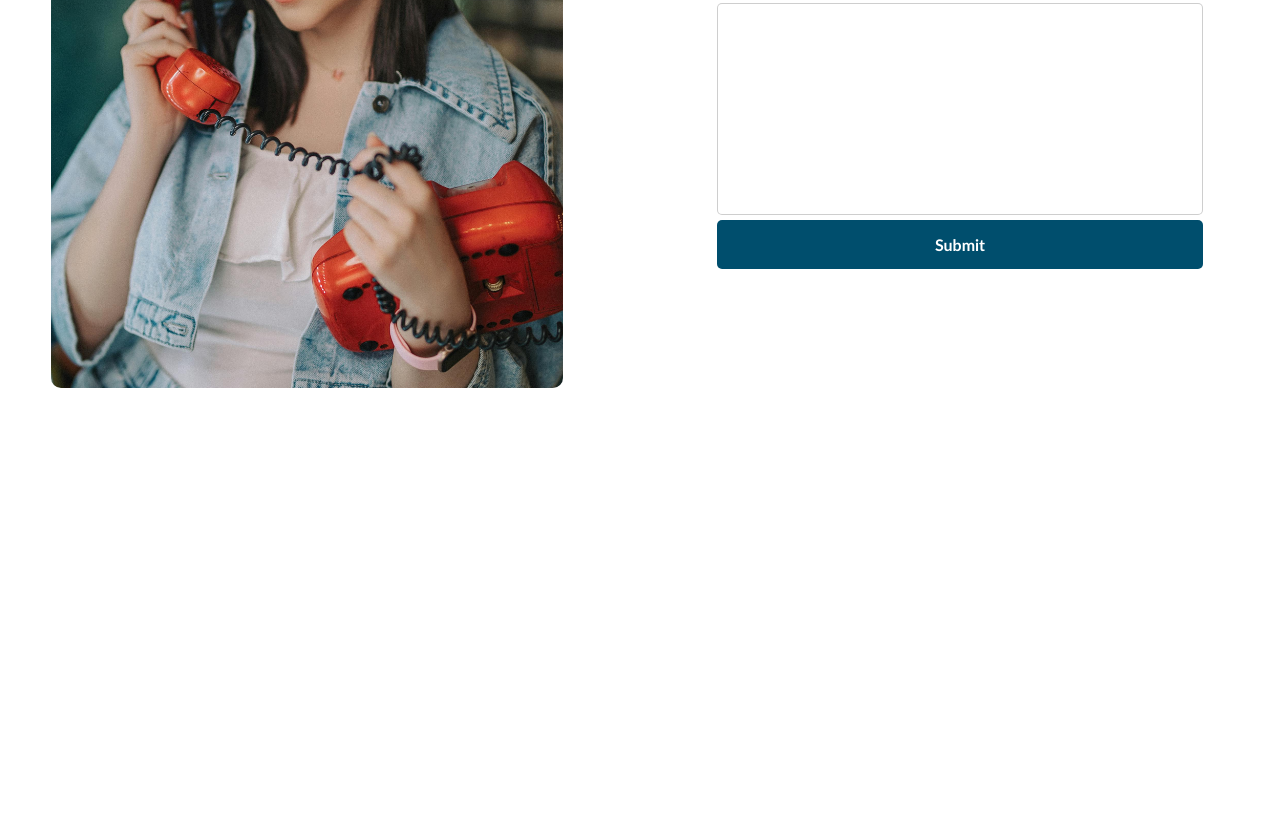
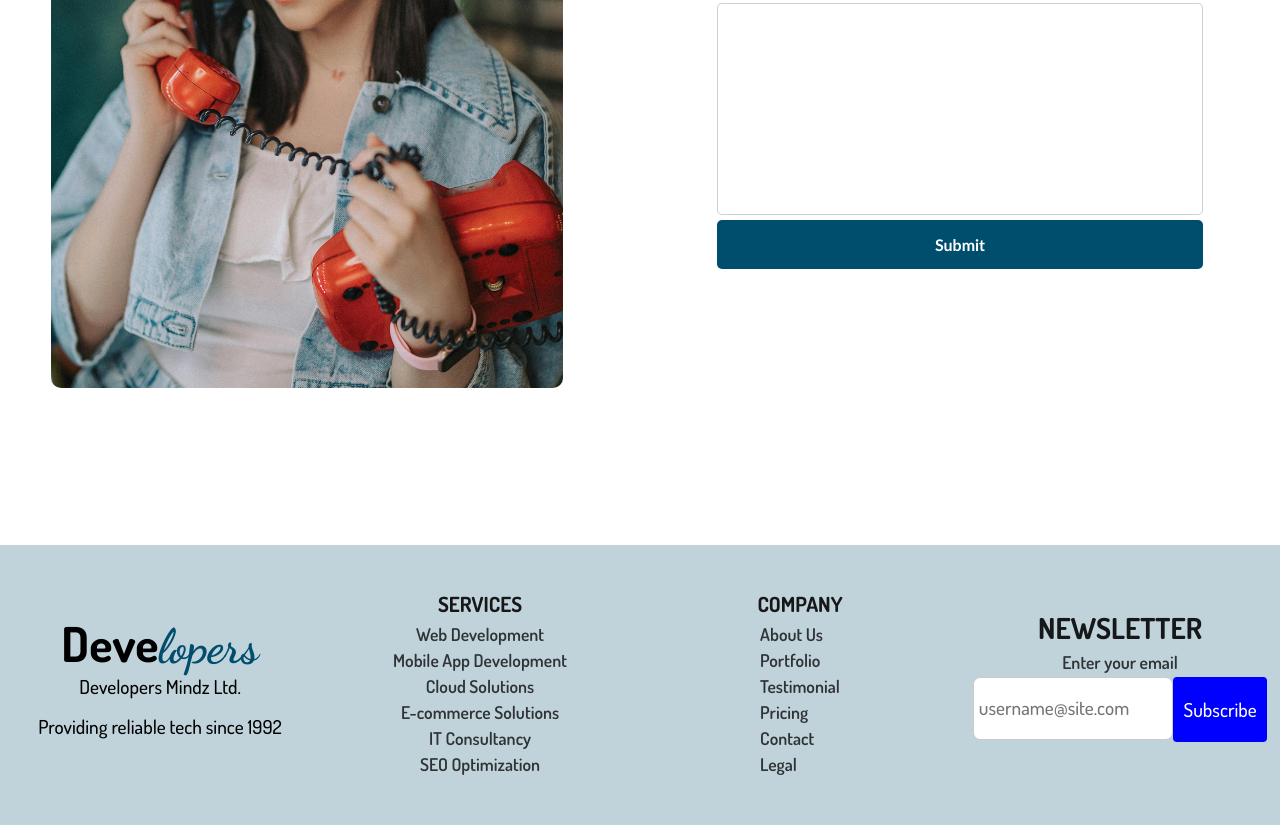
Before and after one commit to Massive12356/Project1_MEST, a plain HTML site: page index.html in a window 1280 px wide. Shown: the part 5391-6216 px from the top of the page. Before the commit the page ends 5834 px from the top, so only its background shows below. Drawn offline with Linux system fonts and the light colour scheme.

Commit message:
added footer

```diff
--- a/css/styles.css
+++ b/css/styles.css
@@ -1,6 +1,6 @@
 @import url("https://fonts.googleapis.com/css2?family=Dancing+Script:wght@400..700&display=swap");
 @import url("https://fonts.googleapis.com/css2?family=Dosis:wght@200..800&display=swap");
-@import url('https://fonts.googleapis.com/css2?family=Oleo+Script:wght@400;700&display=swap');
+@import url("https://fonts.googleapis.com/css2?family=Oleo+Script:wght@400;700&display=swap");
 
 :root {
   --btnColor: #004e6d;
@@ -12,7 +12,7 @@
   padding: 0;
   font-family: "Gill Sans", "Gill Sans MT", Calibri, "Trebuchet MS", sans-serif;
 }
-html{
+html {
   scroll-behavior: smooth;
 }
 .navbar h1 {
@@ -38,7 +38,7 @@ html{
 .nav-right {
   display: flex;
   flex-direction: row;
-  justify-items:space-between;
+  justify-items: space-between;
   align-items: center;
 }
 
@@ -58,19 +58,19 @@ html{
 .navlinks a:hover {
   color: blue;
 }
-.contact-div{
-  background-color: #004e6d ;
+.contact-div {
+  background-color: #004e6d;
   border: none;
   padding: 10px 15px;
   border-radius: 5px;
   cursor: pointer;
   font-weight: 600;
 }
-.contact-div:hover{
+.contact-div:hover {
   background-color: blue;
 }
-.contact-div a{
-  color:white;
+.contact-div a {
+  color: white;
   text-decoration: none;
 }
 .hero {
@@ -85,7 +85,7 @@ html{
 .hero-overlay {
   display: flex;
   flex-direction: column;
-  justify-content:center;
+  justify-content: center;
   align-items: center;
   height: 100%;
   background-color: rgba(0, 0, 0, 0.5);
@@ -99,7 +99,7 @@ html{
   font-size: 2rem;
   color: var(--textColor);
 }
-.hero-text{
+.hero-text {
   width: 50%;
   text-wrap: wrap;
   text-align: center;
@@ -139,28 +139,28 @@ html{
   padding: 13px 44px;
 }
 
-.about-section{
+.about-section {
   width: 100%;
   height: 100vh;
   background-color: var(--textColor);
   display: flex;
-  flex-direction:row;
+  flex-direction: row;
   justify-content: space-around;
   align-items: center;
 }
 
-.aboutImageDiv{
+.aboutImageDiv {
   width: 40%;
   height: 70%;
 }
-.aboutImageDiv img{
+.aboutImageDiv img {
   width: 100%;
   height: 100%;
   object-fit: cover;
   border-radius: 10px;
 }
 
-.aboutTextDiv{
+.aboutTextDiv {
   display: flex;
   flex-direction: column;
   align-items: center;
@@ -168,16 +168,16 @@ html{
   width: 40%;
   height: 80%;
 }
-.aboutTextDiv  h2 {
+.aboutTextDiv h2 {
   font-size: 3rem;
   font-weight: 600;
   color: rgba(0, 0, 0, 0.829);
 }
-.aboutTextDiv  h2 span {
-  color: #004e6d ;
+.aboutTextDiv h2 span {
+  color: #004e6d;
 }
 
-.aboutTextDiv p{
+.aboutTextDiv p {
   font-size: 1.3rem;
   color: rgba(0, 0, 0, 0.6);
   line-height: 1.3;
@@ -192,8 +192,8 @@ html{
   width: 30%;
 }
 
-.aboutTextDiv .aboutDiv button{
-  background-color: #004e6d ;
+.aboutTextDiv .aboutDiv button {
+  background-color: #004e6d;
   border: none;
   padding: 20px 30px;
   border-radius: 5px;
@@ -202,22 +202,22 @@ html{
   font-weight: 600;
 }
 
-.aboutTextDiv .aboutDiv button:hover{
-  color:var(--textColor);
+.aboutTextDiv .aboutDiv button:hover {
+  color: var(--textColor);
   background-color: blue;
 }
 
-.portfolio-section{
+.portfolio-section {
   width: 100%;
   height: 100vh;
   background-color: rgba(209, 206, 206, 0.185);
   display: flex;
-  flex-direction:row;
+  flex-direction: row;
   justify-content: space-around;
   align-items: center;
 }
 
-.portfolioTextDiv{
+.portfolioTextDiv {
   display: flex;
   flex-direction: column;
   align-items: center;
@@ -231,11 +231,11 @@ html{
   font-weight: 600;
   color: rgba(0, 0, 0, 0.829);
 }
-.portfolioTextDiv  h2 span {
-  color: #004e6d ;
+.portfolioTextDiv h2 span {
+  color: #004e6d;
 }
 
-.portfolioTextDiv p{
+.portfolioTextDiv p {
   font-size: 1.3rem;
   color: rgba(0, 0, 0, 0.6);
   line-height: 1.3;
@@ -250,8 +250,8 @@ html{
   width: 35%;
 }
 
-.portfolioTextDiv .aboutDiv button{
-  background-color: #004e6d ;
+.portfolioTextDiv .aboutDiv button {
+  background-color: #004e6d;
   border: none;
   padding: 20px 30px;
   border-radius: 5px;
@@ -260,32 +260,32 @@ html{
   font-weight: 600;
 }
 
-.portfolioTextDiv .aboutDiv button:hover{
-  color:var(--textColor);
+.portfolioTextDiv .aboutDiv button:hover {
+  color: var(--textColor);
   background-color: blue;
 }
 
-.portfolioImageDiv{
+.portfolioImageDiv {
   width: 40%;
   height: 70%;
 }
 
-.portfolioImageDiv img{
+.portfolioImageDiv img {
   width: 100%;
   height: 100%;
   object-fit: cover;
   border-radius: 10px;
 }
-.services-section{
+.services-section {
   width: 100%;
   height: 100vh;
   background-color: var(--textColor);
   display: flex;
-  flex-direction:column;
+  flex-direction: column;
   align-items: center;
   padding-top: 3%;
 }
-.servicesTextDiv{
+.servicesTextDiv {
   width: 100%;
   height: 10vh;
   display: flex;
@@ -294,16 +294,16 @@ html{
   justify-content: space-between;
 }
 
-.servicesTextDiv h2{
+.servicesTextDiv h2 {
   font-size: 3rem;
   font-weight: 600;
   color: rgba(0, 0, 0, 0.829);
 }
-.servicesTextDiv  h2 span {
-  color: #004e6d ;
+.servicesTextDiv h2 span {
+  color: #004e6d;
 }
 
-.servicesTextDiv p{
+.servicesTextDiv p {
   font-size: 1.3rem;
   color: rgba(0, 0, 0, 0.6);
   line-height: 1.3;
@@ -312,7 +312,7 @@ html{
   text-align: justify;
 }
 
-.servicesDiv{
+.servicesDiv {
   width: 100%;
   height: 80%;
   display: flex;
@@ -322,21 +322,21 @@ html{
   flex-wrap: wrap;
   margin-top: 4%;
 }
-.serviceContentDiv{
+.serviceContentDiv {
   width: 30%;
   height: 40%;
   border: 1.8px solid var(--btnColor);
   border-radius: 10px;
-  display:flex;
+  display: flex;
   flex-direction: column;
   align-items: center;
   cursor: pointer;
 }
-.serviceContentDiv:hover{
+.serviceContentDiv:hover {
   background-color: rgba(0, 0, 255, 0.068);
 }
-.logoDiv{
-  width:50%;
+.logoDiv {
+  width: 50%;
   height: 30%;
   /* background-color: aqua; */
   display: flex;
@@ -345,10 +345,10 @@ html{
   margin-top: 5%;
   margin-bottom: 5%;
 }
-.logoDiv img{
+.logoDiv img {
   width: 32%;
 }
-.serviceContentDiv h3{
+.serviceContentDiv h3 {
   font-size: 1.8rem;
   font-weight: 600;
   color: rgba(0, 0, 0, 0.774);
@@ -356,7 +356,7 @@ html{
   text-align: justify;
 }
 
-.serviceContentDiv p{
+.serviceContentDiv p {
   font-size: 1.1rem;
   color: rgba(0, 0, 0, 0.6);
   font-family: "Dosis", serif;
@@ -367,11 +367,11 @@ html{
   height: 100vh;
   background-color: var(--textColor);
   display: flex;
-  flex-direction:column;
+  flex-direction: column;
   align-items: center;
   padding-top: 3%;
 }
-.priceTextDiv{
+.priceTextDiv {
   width: 100%;
   height: 10vh;
   display: flex;
@@ -380,17 +380,17 @@ html{
   justify-content: space-between;
 }
 
-.priceTextDiv h2{
+.priceTextDiv h2 {
   font-size: 3rem;
   font-weight: 600;
   color: rgba(0, 0, 0, 0.829);
 }
 
-.priceTextDiv  h2 span {
-  color: #004e6d ;
+.priceTextDiv h2 span {
+  color: #004e6d;
 }
 
-.priceTextDiv p{
+.priceTextDiv p {
   font-size: 1.3rem;
   color: rgba(0, 0, 0, 0.6);
   line-height: 1.3;
@@ -399,7 +399,7 @@ html{
   text-align: justify;
 }
 
-.priceDiv{
+.priceDiv {
   width: 100%;
   height: 80%;
   display: flex;
@@ -407,59 +407,58 @@ html{
   justify-content: space-around;
   align-items: center;
   margin-top: 4%;
-
 }
 
 .priceDiv .priceContentDiv {
-  width:30%;
+  width: 30%;
   height: 80%;
   border: 1.8px solid var(--btnColor);
   border-radius: 10px;
-  display:flex;
+  display: flex;
   flex-direction: column;
   align-items: center;
   justify-content: space-evenly;
   cursor: pointer;
 }
-.priceDiv .priceContentDiv:hover{
+.priceDiv .priceContentDiv:hover {
   background-color: rgba(0, 0, 255, 0.068);
 }
 
-.priceContentDiv h3{
+.priceContentDiv h3 {
   font-size: 1.5rem;
   color: rgba(0, 0, 0, 0.829);
 }
 
 .priceContentDiv h3 span {
-  color: #004e6d ;
+  color: #004e6d;
   font-weight: bold;
   font-size: 1.7rem;
 }
-.priceContentDiv p{
+.priceContentDiv p {
   font-size: 1.3rem;
   color: rgba(0, 0, 0, 0.6);
   font-family: "Dosis", serif;
   text-align: center;
 }
-.priceContentDiv ul{
+.priceContentDiv ul {
   height: 50%;
   line-height: 50px;
 }
 
-.priceContentDiv ul li{
+.priceContentDiv ul li {
   font-size: 1.5rem;
   color: rgba(20, 12, 12, 0.74);
 }
-.Testimonials-section{
+.Testimonials-section {
   width: 100%;
   height: 100vh;
-  background-color: rgba(209, 206, 206, 0.185);;
+  background-color: rgba(209, 206, 206, 0.185);
   display: flex;
-  flex-direction:column;
+  flex-direction: column;
   align-items: center;
   padding-top: 3%;
 }
-.testimonialTextDiv{
+.testimonialTextDiv {
   width: 100%;
   height: 10vh;
   display: flex;
@@ -469,16 +468,16 @@ html{
   line-height: 1.5;
 }
 
-.testimonialTextDiv h2{
+.testimonialTextDiv h2 {
   font-size: 3rem;
   font-weight: 600;
   color: rgba(0, 0, 0, 0.829);
 }
 .testimonialTextDiv h2 span {
-  color: #004e6d ;
+  color: #004e6d;
 }
 
-.testimonialTextDiv p{
+.testimonialTextDiv p {
   font-size: 1.3rem;
   color: rgba(0, 0, 0, 0.6);
   line-height: 1.3;
@@ -486,11 +485,11 @@ html{
   font-family: "Dosis", serif;
   text-align: justify;
 }
-.testimonialsDiv{
+.testimonialsDiv {
   width: 90%;
   height: 70%;
   background-color: var(--textColor);
-  border:1.3px solid rgba(128, 128, 128, 0.384);
+  border: 1.3px solid rgba(128, 128, 128, 0.384);
   margin-top: 8%;
   border-radius: 10px;
   display: flex;
@@ -498,15 +497,15 @@ html{
   justify-content: space-around;
   align-items: center;
 }
-.testClient1Div{
+.testClient1Div {
   width: 30%;
-  height:80%;
+  height: 80%;
   display: flex;
   flex-direction: column;
   justify-content: center;
   align-items: center;
 }
-.testClient1Div p{
+.testClient1Div p {
   font-size: 1.3rem;
   line-height: 1.6;
   color: rgba(0, 0, 0, 0.6);
@@ -515,7 +514,7 @@ html{
   text-align: justify;
   font-style: italic;
 }
-.nameImgDiv{
+.nameImgDiv {
   display: flex;
   flex-direction: row;
   justify-content: center;
@@ -523,26 +522,26 @@ html{
   width: 70%;
   margin-top: 4%;
 }
-.imgDiv{
+.imgDiv {
   width: 30%;
   height: 90%;
   margin-right: 4%;
 }
-.imgDiv img{
+.imgDiv img {
   width: 100%;
   height: 100%;
   object-fit: cover;
   border-radius: 50%;
-  border:1px solid var(--btnColor);
+  border: 1px solid var(--btnColor);
 }
-.nameDiv h3{
+.nameDiv h3 {
   font-family: "Dosis", serif;
   font-size: bold;
 }
-.nameDiv span{
-  color: #004e6d ;
+.nameDiv span {
+  color: #004e6d;
 }
-.contact-section{
+.contact-section {
   width: 100%;
   height: 110vh;
   background-color: var(--textColor);
@@ -551,7 +550,7 @@ html{
   align-items: center;
   padding-top: 3%;
 }
-.contactTextDiv{
+.contactTextDiv {
   width: 100%;
   height: 10vh;
   display: flex;
@@ -561,16 +560,16 @@ html{
   line-height: 1.5;
 }
 
-.contactTextDiv h2{
+.contactTextDiv h2 {
   font-size: 3rem;
   font-weight: 600;
   color: rgba(0, 0, 0, 0.829);
 }
 .contactTextDiv h2 span {
-  color: #004e6d ;
+  color: #004e6d;
 }
 
-.contactTextDiv p{
+.contactTextDiv p {
   font-size: 1.3rem;
   color: rgba(0, 0, 0, 0.6);
   line-height: 1.3;
@@ -579,7 +578,7 @@ html{
   text-align: justify;
 }
 
-.contactImageFormDiv{
+.contactImageFormDiv {
   width: 100%;
   height: 80%;
   display: flex;
@@ -589,11 +588,11 @@ html{
   margin-top: 6%;
 }
 
-.contactImageFormDiv .imgDiv{
+.contactImageFormDiv .imgDiv {
   width: 40%;
   height: 90%;
 }
-.contactImageFormDiv .imgDiv img{
+.contactImageFormDiv .imgDiv img {
   width: 100%;
   height: 100%;
   object-fit: cover;
@@ -601,14 +600,14 @@ html{
   border: none;
 }
 
-.contactImageFormDiv .formDiv{
+.contactImageFormDiv .formDiv {
   width: 40%;
   height: 90%;
   /* border: 1px solid var(--btnColor); */
   display: flex;
   flex-direction: column;
 }
-.formDiv .input1Div{
+.formDiv .input1Div {
   width: 100%;
   height: 10%;
   display: flex;
@@ -616,7 +615,7 @@ html{
   justify-content: space-around;
 }
 
-.formDiv .input1Div input{
+.formDiv .input1Div input {
   width: 40%;
   padding: 20px;
   border-radius: 5px;
@@ -624,7 +623,7 @@ html{
   outline: none;
   margin-bottom: 5%;
 }
-.formDiv .input2Div{
+.formDiv .input2Div {
   width: 100%;
   height: 9%;
   display: flex;
@@ -633,7 +632,7 @@ html{
   align-items: center;
 }
 
-.formDiv .input2Div input{
+.formDiv .input2Div input {
   width: 92%;
   padding: 15px;
   border-radius: 5px;
@@ -642,15 +641,15 @@ html{
   margin-bottom: 1%;
   font-size: 1rem;
 }
-.textAreaButtonDiv{
+.textAreaButtonDiv {
   width: 95%;
   margin-top: 25%;
   display: flex;
   flex-direction: column;
 }
 
-.textAreaButtonDiv textarea{
-  border-radius:5px;
+.textAreaButtonDiv textarea {
+  border-radius: 5px;
   border: 1px solid rgba(128, 128, 128, 0.384);
   outline: none;
   margin-bottom: 1%;
@@ -660,27 +659,27 @@ html{
   font-size: 1rem;
 }
 
-.formDiv ::placeholder{
+.formDiv ::placeholder {
   font-family: "Dosis", serif;
   font-size: 1rem;
   font-weight: 500;
   color: rgba(0, 0, 0, 0.6);
 }
 
-.textAreaButtonDiv button{
-  background-color: #004e6d ;
+.textAreaButtonDiv button {
+  background-color: #004e6d;
   border: none;
   padding: 15px 30px;
   border-radius: 5px;
   color: white;
   cursor: pointer;
   font-weight: 600;
-  font-size:1rem;
+  font-size: 1rem;
   caret-color: var(--btnColor);
 }
 
-.textAreaButtonDiv button:hover{
-  color:var(--textColor);
+.textAreaButtonDiv button:hover {
+  color: var(--textColor);
   background-color: blue;
 }
 
@@ -709,16 +708,16 @@ html{
   border-radius: 8px;
   position: relative;
 }
-.modal-content h2{
+.modal-content h2 {
   font-size: 3rem;
   font-weight: 600;
   color: rgba(0, 0, 0, 0.829);
 }
 .modal-content h2 span {
-  color: #004e6d ;
+  color: #004e6d;
 }
 
-.modal-content .para{
+.modal-content .para {
   font-size: 1.3rem;
   color: rgba(0, 0, 0, 0.6);
   line-height: 1.3;
@@ -749,3 +748,154 @@ html{
   padding: 10px;
   border-radius: 5px;
 }
+.footer-section {
+  width: 100%;
+  height: 35vh;
+  background-color: #004e6d3f;
+  display: flex;
+  flex-direction: row;
+  align-items: center;
+  justify-content: space-around;
+  margin-top: 8%;
+}
+
+.footer-section .signDiv {
+  width: 23%;
+  height: 100%;
+  /* background-color: aqua; */
+}
+
+.sign h1 {
+  font-size: 3rem;
+  font-family: "Dosis", serif;
+}
+.sign h1 span {
+  color: #004e6d;
+  font-family: "Dancing Script", serif;
+}
+.footer-section .sign {
+  display: flex;
+  flex-direction: column;
+  align-items: center;
+  justify-content: center;
+  line-height: 40px;
+}
+.footer-section .sign p {
+  font-size: 1.2rem;
+  font-family: "Dosis", serif;
+  font-weight: 500;
+}
+.footer-section .services {
+  display: flex;
+  flex-direction: column;
+  justify-content: center;
+  align-items: center;
+}
+.footer-section .services h1 {
+  font-size: 1.3rem;
+  font-family: "Dosis", serif;
+  margin-bottom: 2%;
+  color: rgba(0, 0, 0, 0.89);
+  font-weight: bold;
+}
+.footer-section .services p {
+  color: rgba(0, 0, 0, 0.758);
+  margin-bottom: 4px;
+  font-family: "Dosis", serif;
+  font-weight: 550;
+  font-size: 1.1rem;
+}
+.footer-section .services p:hover {
+  text-decoration: underline;
+  cursor: pointer;
+}
+.footer-section .company {
+  display: flex;
+  flex-direction: column;
+  justify-content: center;
+  align-items: center;
+}
+.footer-section .company h1 {
+  font-size: 1.3rem;
+  font-family: "Dosis", serif;
+  margin-bottom: 2%;
+  color: rgba(0, 0, 0, 0.89);
+  font-weight: bold;
+}
+.footer-section .company ul {
+  display: flex;
+  flex-direction: column;
+}
+.footer-section .company ul a {
+  text-decoration: none;
+  color: rgba(0, 0, 0, 0.758);
+  margin-bottom: 4px;
+  font-family: "Dosis", serif;
+  font-weight: 550;
+  font-size: 1.1rem;
+}
+.footer-section .company ul a:hover {
+  text-decoration: underline;
+}
+.footer-section .letter {
+  display: flex;
+  flex-direction: column;
+  justify-content: center;
+  align-items: center;
+}
+.footer-section .letter h1 {
+  font-size: 1.8rem;
+  font-family: "Dosis", serif;
+  margin-bottom: 2%;
+  color: rgba(0, 0, 0, 0.89);
+  font-weight: bold;
+}
+.footer-section .letter label {
+  color: rgba(0, 0, 0, 0.758);
+  margin-bottom: 4px;
+  font-family: "Dosis", serif;
+  font-weight: 550;
+  font-size: 1.1rem;
+}
+.footer-section .letter .InputBtn {
+  width: 100%;
+  height: 30%;
+  display: flex;
+  flex-direction: row;
+}
+.footer-section .InputBtn input {
+  outline: none;
+  background-color: var(--textColor);
+  border: 1.5px solid rgba(128, 128, 128, 0.404);
+  width: 70%;
+  height: 60%;
+  border-radius: 7px;
+  padding: 5px;
+  font-size: 1rem;
+}
+.InputBtn .btn {
+  width: 35%;
+  height: 77%;
+  background-color: blue;
+  border-radius: 4px;
+}
+.InputBtn .btn:hover {
+  background-color: rgba(0, 0, 255, 0.763);
+}
+.InputBtn .btn button {
+  width: 100%;
+  height: 100%;
+  font-size: 1.2rem;
+  font-family: "Dosis", serif;
+  font-weight: 500;
+  cursor: pointer;
+  border: none;
+  background-color: transparent;
+  text-align: center;
+  color: var(--textColor);
+}
+.InputBtn ::placeholder {
+  font-family: "Dosis", serif;
+  font-size: 1.2rem;
+  font-weight: 500;
+}
--- a/index.html
+++ b/index.html
@@ -251,5 +251,50 @@
             </div>
         </div>
     </section>
+
+    <footer class="footer-section">
+        <div class="signDiv sign">
+            <h1>Deve<span>lopers</span></h1>
+            <p>
+                Developers Mindz Ltd.
+            </p>
+            <p>
+                Providing reliable tech since 1992
+            </p>
+        </div>
+
+        <div class="signDiv services">
+            <h1>SERVICES</h1>
+            <p>Web Development</p>
+            <p>Mobile App Development</p>
+            <p>Cloud Solutions</p>
+            <p>E-commerce Solutions</p>
+            <p>IT Consultancy</p>
+            <p>SEO Optimization</p>
+        </div>
+
+        <div class="signDiv company">
+            <h1>COMPANY</h1>
+            <ul>
+                <a href="#about">About Us</a>
+                <a href="#portfolio">Portfolio</a>
+                <a href="#testimonials">Testimonial</a>
+                <a href="#pricing">Pricing</a>
+                <a href="#contact">Contact</a>
+                <a href="#">Legal</a>
+            </ul>
+        </div>
+
+        <div class="signDiv letter" >
+            <h1>NEWSLETTER</h1>
+            <label for=""> Enter your email</label>
+            <div class="InputBtn">
+                <input type="email" name="" id="" placeholder="username@site.com">
+                <div class="btn">
+                    <button type="submit">Subscribe</button>
+                </div>
+            </div>
+        </div>
+    </footer>
 </body>
 </html>
```
Lines whose indentation alone changed are shown as unchanged.
